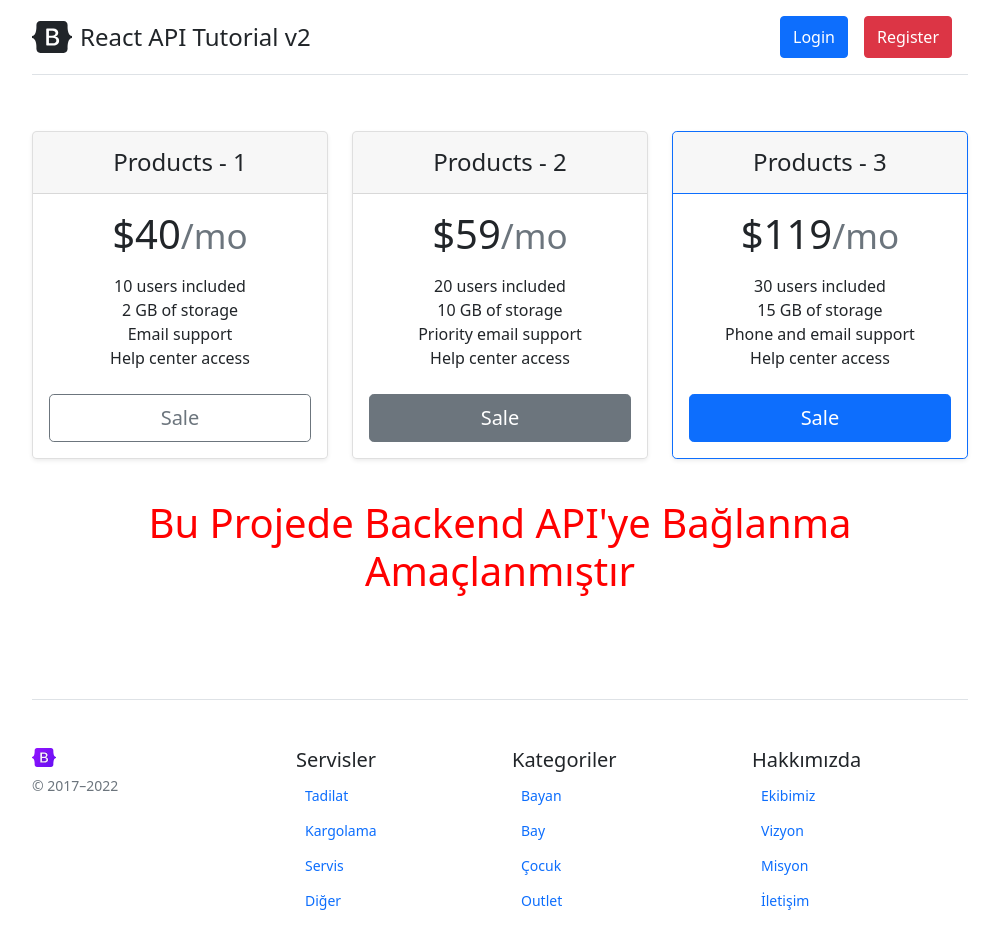
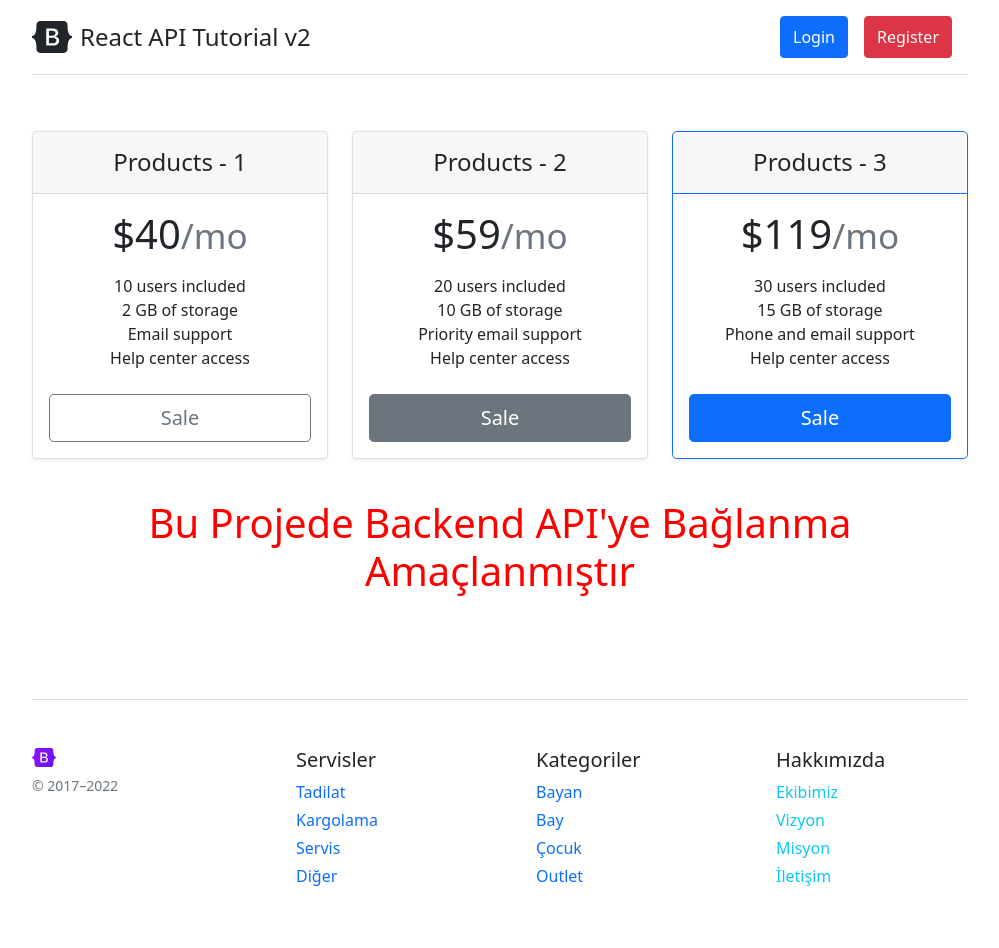
Before and after one commit to muratavci05/React_API_Tutorial_v2, a React (Create React App) app: page /#/ in a window 1280 px wide. Shown: the top 948 px of the page, without its empty margins (140-1139 px from the left). Built offline with nearby package versions, Linux system fonts and the light colour scheme.

Commit message:
footer menus modified

```diff
--- a/src/Components/Footer/components/aboutMenu.js
+++ b/src/Components/Footer/components/aboutMenu.js
@@ -9,25 +9,25 @@ const AboutMenu = (props) => {
       console.log("footer menu item", item);
 
         return(
-          <li className="mb-1">
-            <button className="btn btn-link btn-sm text-decoration-none"
-            href="#">{item}</button></li>
+          <li className="mb-1" key={index}>
+            <a className="link link-info text-decoration-none"
+            href="#">{item}</a></li>
         );
     });
 
 
     return(
+      <div className="container">
 
-        <div className="col-6 col-md">
-            <div className="col-6 col-md">
+            <div className="col-4 col-md">
         <h5>{props.title}</h5>
         <ul className="list-unstyled text-small">
           {aboutMenu}
 
         </ul>
+
       </div>
-
-        </div>
+    </div>
     )
 }
 
--- a/src/Components/Footer/components/categoriesMenu.js
+++ b/src/Components/Footer/components/categoriesMenu.js
@@ -8,21 +8,23 @@ const CategoriesMenu = (props) => {
           console.log("categories menu item", item);
 
           return(
-            <li className="mb-1">
-              <button className="btn btn-link btn-sm text-decoration-none"
-              href="#">{item}</button></li>
+            <li className="mb-1" key={index}>
+              <a className="link link-primary text-decoration-none"
+              href="#">{item}</a></li>
 
           )
     })
 
     return(
-        <div className="col-6 col-md">
-            <div className="col-6 col-md">
+      <div className="container">
+        <div className="col-4 col-md">
+
         <h5>{props.title}</h5>
         <ul className="list-unstyled text-small">
           {categoriesMenu}
         </ul>
       </div>
+
         </div>
     )
 };
--- a/src/Components/Footer/components/footer_menu.js
+++ b/src/Components/Footer/components/footer_menu.js
@@ -8,16 +8,16 @@ const FooterMenu = (props) => {
             console.log (">>>footer menu item", item);
 
             return(
-              <li className="mb-1">
-                <button className="btn btn-link btn-sm text-decoration-none"
-                href="#">{item}</button></li>
+              <li className="mb-1" key={index}>
+                <a className="link link-primary text-decoration-none"
+                href="#">{item}</a></li>
 
             )
     })
 
     return(
         <div className="container">
-            <div className="col-6 col-md">
+            <div className="col-4 col-md">
         <h5>{props.title}</h5>
         <ul className="list-unstyled text-small">
           {footerMenu}
```
